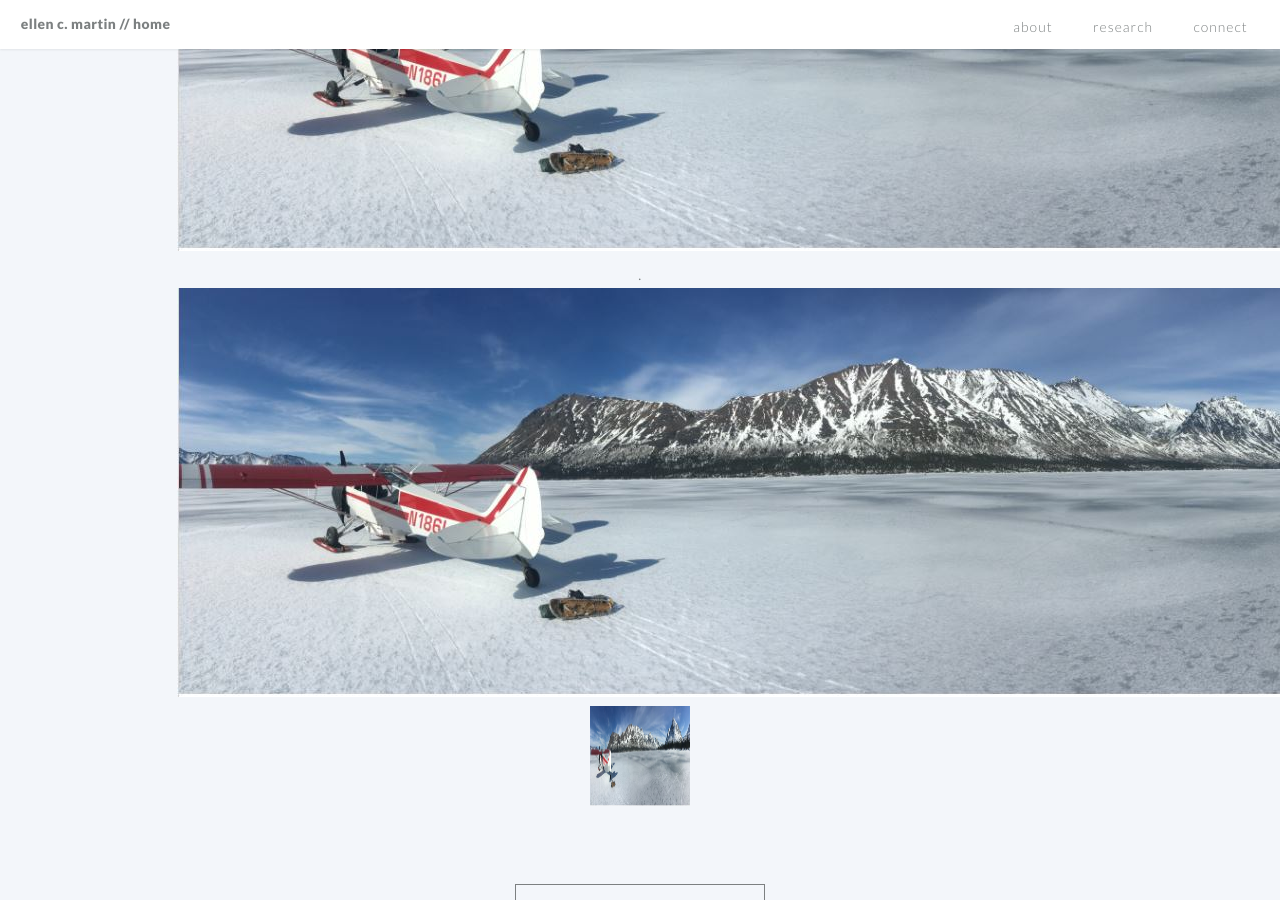
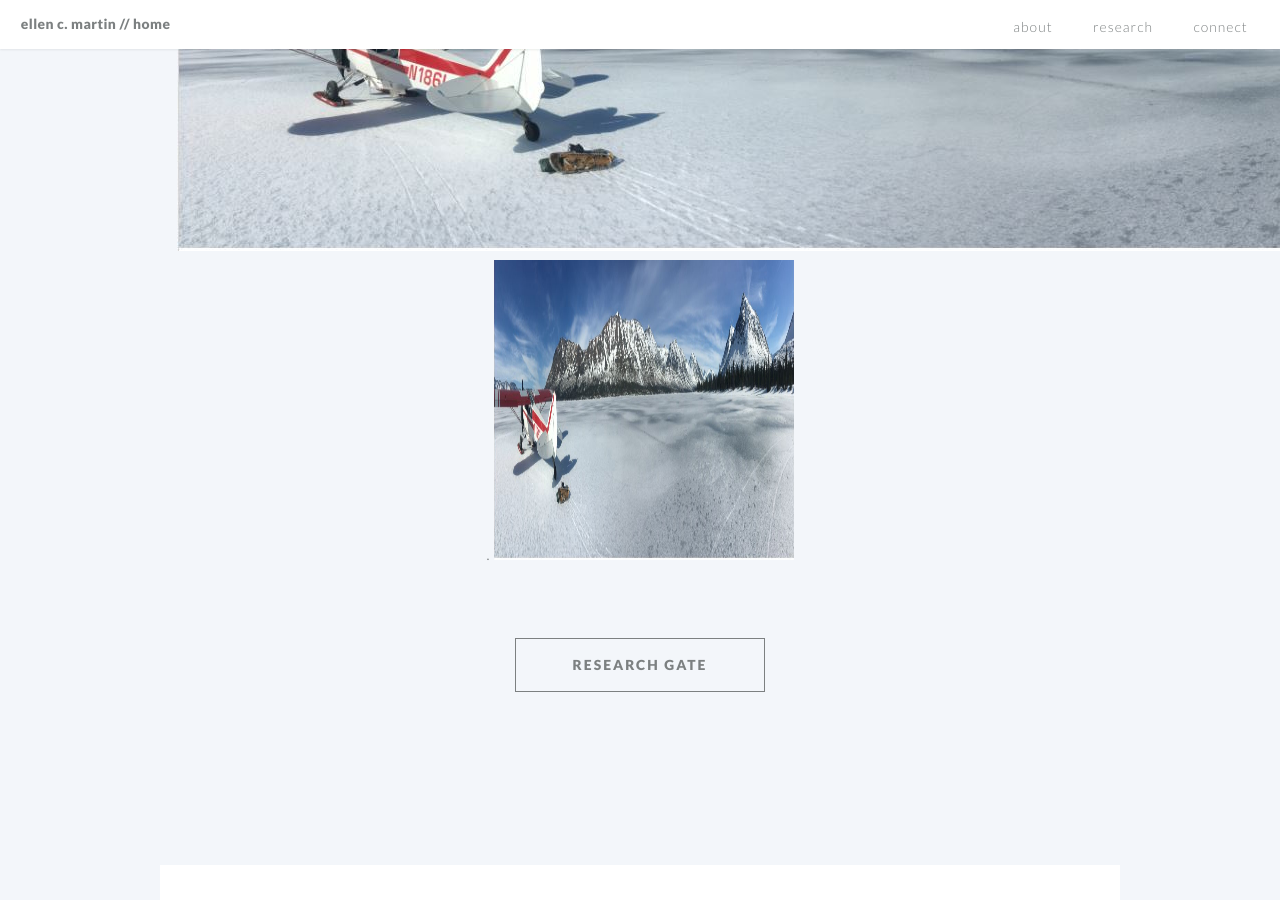
Before and after one commit to EllenCMartin/EllenCMartin.github.io, a Jekyll site: the page built from index.md, in a window 1280 px wide and 900 px high, scrolled down 1510 px. Built offline with Jekyll 4.4.1, drawn with Linux system fonts in a browser that asks for light colours.

Commit message:
Update index.md

```diff
--- a/index.md
+++ b/index.md
@@ -55,5 +55,4 @@ I received my MS in Fish, Wildlife, and Conservation Biology from Colorado State
 Beyond my scientific interests, I am excited about biking, skiing, growing plants, and music.
 
 ![alt text for screen readers](/images/ecm.jpg "Text to show on mouseover").
-![MarineGEO circle logo](/images/ecm.jpg "MarineGEO logo")
-<img src="/images/ecm.jpg" alt="MarineGEO circle logo" style="height: 100px; width:100px;"/>
+<img src="/images/ecm.jpg" alt="MarineGEO circle logo" style="height: 300px; width:300px;"/>
```
